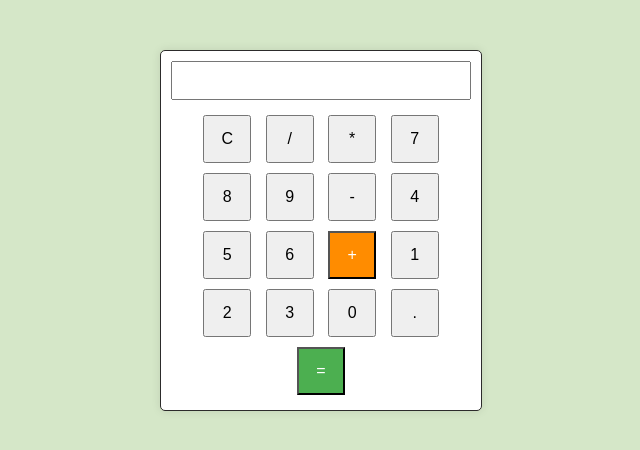
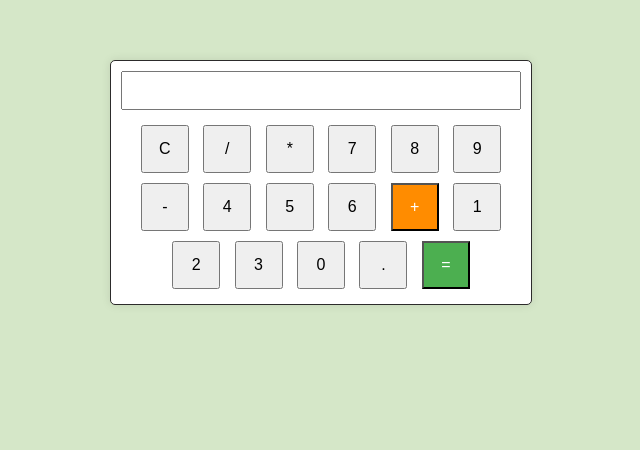
Before and after one commit to jjthomas1983/jjthomas1983.github.io, a plain HTML site: page chinnu.html in a window 1280 px wide. Shown: the whole page, without its empty margins (319-959 px from the left). Drawn offline with Linux system fonts and the light colour scheme.

Commit message:
Update chinnu.html

```diff
--- a/chinnu.html
+++ b/chinnu.html
@@ -12,8 +12,8 @@
     }
 
     #calculator {
-      width: 300px;
-      margin: 50px auto;
+      width: 400px;
+      margin: 60px auto;
       background-color: #fff;
       border: 1px solid #2c2b2b;
       border-radius: 5px;
```
